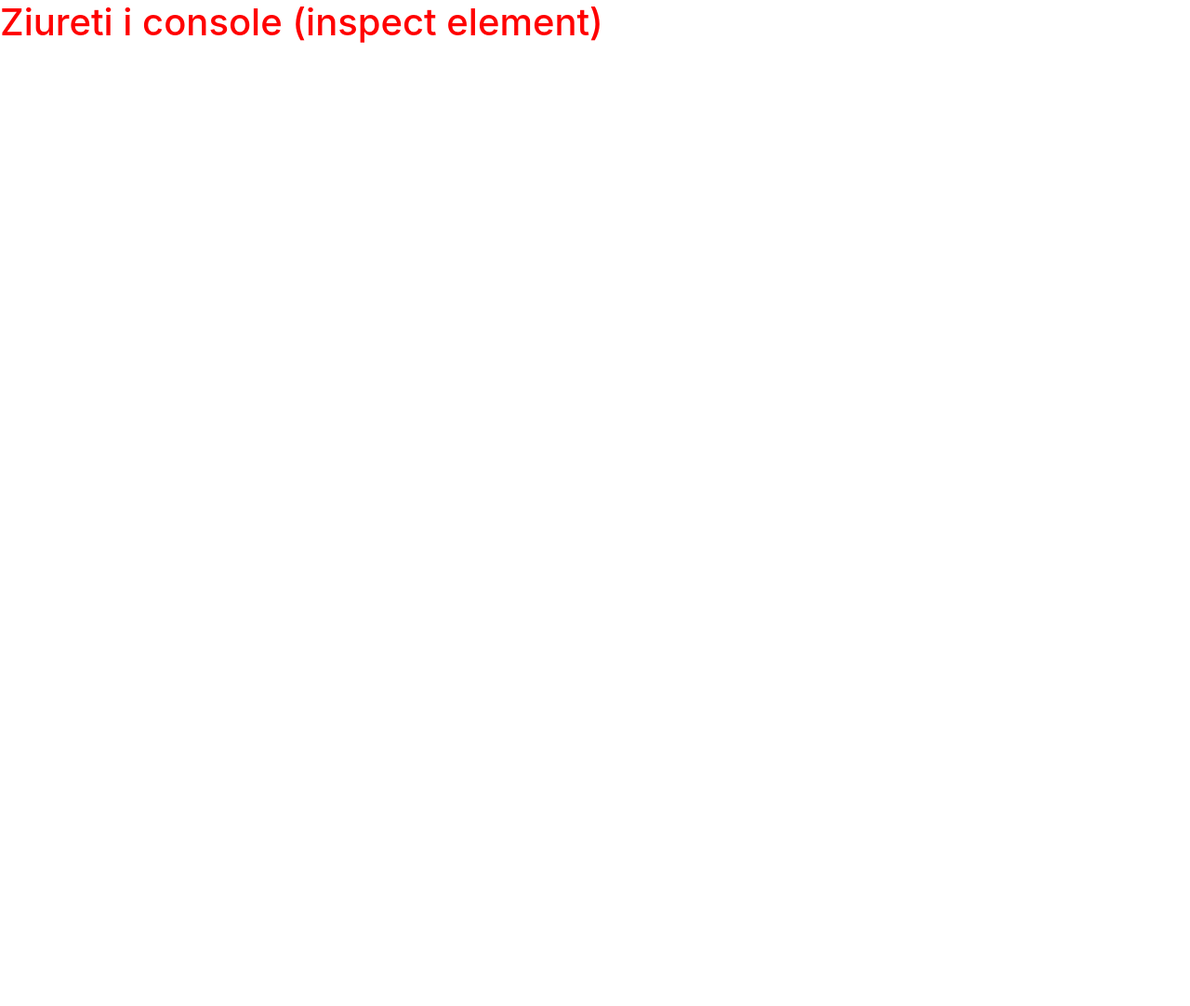
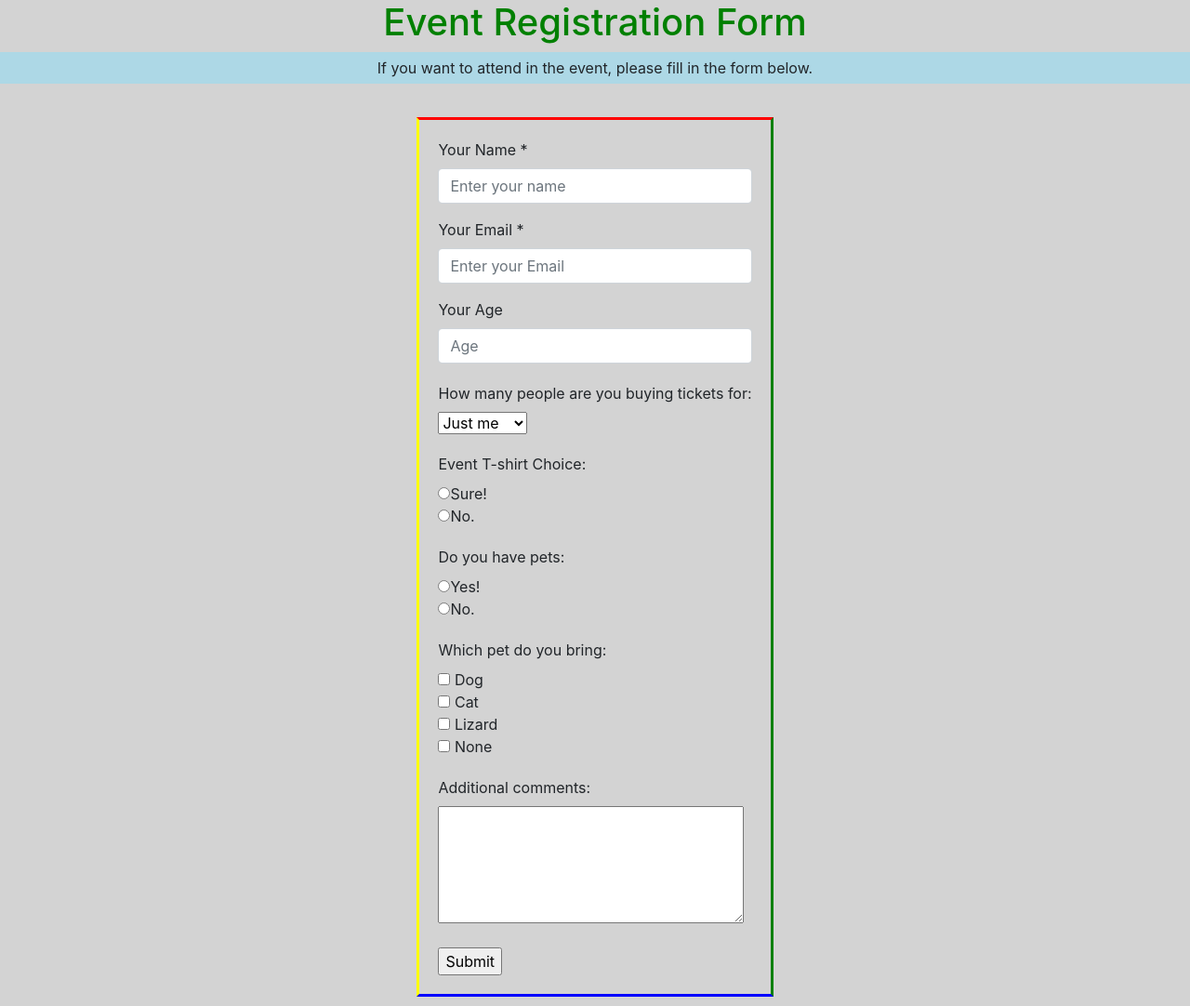
Before and after one commit to Giedrekor/Uzduotys, a PHP site: page / in a window 1280 px wide. Shown: the whole page at 93% size. Before the commit the page ends 46 px from the top, so only its background shows below. Run offline with PHP 8.4, Linux system fonts and the light colour scheme.

Commit message:
uzduotys

```diff
--- a/freeCodeCamp/1_Tribute_Page/index.html
+++ b/freeCodeCamp/1_Tribute_Page/index.html
@@ -16,7 +16,8 @@
             <div id="image">
                 <img alt="Steve Jobs Headshot 2010" src="https://upload.wikimedia.org/wikipedia/commons/thumb/6/67/Steve_Jobs_Headshot_2010.JPG/512px-Steve_Jobs_Headshot_2010.JPG">
                 <h4 id="img-caption">Steve Jobs at Apple iPad Event</h4>
-            </div></div>
+            </div>
+        </div>
         <div id="tribute-info">
             <h2>Honors and awards</h2>
             <ul>
--- a/freeCodeCamp/2_Survey_Form/css/style.css
+++ b/freeCodeCamp/2_Survey_Form/css/style.css
@@ -1,21 +1,28 @@
-h1 {
-    color: red;
-}
+body {
+    text-align: center;
+    background-color: lightgrey;
+  }
 
+  h1 {
+    color: green;
+  }
 
+  p {
+    background-color: lightblue;
+    display: block;
+    padding: 5px;
+  }
 
-.aukstis-100 {
-    min-height: 100px;
-}
-.aukstis-200 {
-    min-height: 200px;
-}
-.aukstis-300 {
-    min-height: 300px;
-}
-.aukstis-400 {
-    min-height: 400px;
-}
-.aukstis-500 {
-    min-height: 500px;
-}
+  form {
+    text-align: left;
+    border-style: solid;
+    border-color: red green blue yellow;
+    display: inline-block;
+    padding: 20px;
+    line-height: 1.5;
+    margin-bottom: 10px;
+  }
+
+  .mt {
+    margin-top: 20px;
+  }
--- a/freeCodeCamp/2_Survey_Form/index.html
+++ b/freeCodeCamp/2_Survey_Form/index.html
@@ -5,14 +5,69 @@
         <title></title>
         <!-- Bootstrap CSS -->
         <link rel="stylesheet" href="libs/bootstrap4/css/bootstrap.css">
-        <!-- !!! mano CSS vissade zemiau -->
+        <!-- !!! mano CSS -->
         <link rel="stylesheet" href="css/style.css">
         <meta name="viewport" content="width=device-width, initial-scale=1">
     </head>
     <body>
 
-        <h1> Ziureti i console (inspect element)  </h1>
+        <h1 id="title">Event Registration Form</h1>
+        <p id="description">If you want to attend in the event, please fill in the form below.</p>
 
+        <form id="survey-form" action="" autocomplete="on" class="mt">
+
+            <div class="form-group">
+                <label for="name" id="name-label">Your Name *</label>
+                <input type="text" class="form-control"  id="name" placeholder="Enter your name" required>
+            </div>
+            <div class="form-group">
+                <label for="email" id="email-label">Your Email *</label>
+                <input type="email" class="form-control" id="email" placeholder="Enter your Email" required>
+            </div>
+            <div class="form-group">
+                <label for="number" id="number-label">Your Age</label>
+                <input type="number" class="form-control" id="number" placeholder="Age" min="0" max="99">
+            </div>
+
+            <div class="form-group mt">
+                <label for="number" id="number-label">How many people are you buying tickets for: </label><br>
+                <select name="tickets" id="dropdown">
+                    <option value="me">Just me</option>
+                    <option value="one">1</option>
+                    <option value="two">2</option>
+                    <option value="three">3</option>
+                    <option value="more">4 or more</option>
+                </select>
+            </div>
+
+            <div class="mt">
+                <label for="tshirt" id="number-label">Event T-shirt Choice: </label><br>
+                <input type="radio" name="tshirt" value="yes">Sure!<br>
+                <input type="radio" name="tshirt" value="no">No.
+            </div>
+
+            <div class="mt">
+                <label>Do you have pets: </label><br>
+                <input type="radio" name="tshirt" value="yes">Yes!<br>
+                <input type="radio" name="tshirt" value="no">No.
+            </div>
+
+            <div class="mt">
+                <label>Which pet do you bring: </label><br>
+                <input type="checkbox" name="dog" value="Dog"> Dog<br>
+                <input type="checkbox" name="cat" value="Cat"> Cat<br>
+                <input type="checkbox" name="bird" value="Bird"> Lizard<br>
+                <input type="checkbox" name="none" value="none"> None
+            </div>
+
+            <div class="mt">
+                <label>Additional comments: </label><br>
+                <textarea name="message" rows="5" cols="30"></textarea>
+            </div>
+
+            <input type="submit" value="Submit" id="submit" class="mt">
+
+        </form>
 
 
         <!-- Optional JavaScript -->
--- a/freeCodeCamp/2_Survey_Form/main.js
+++ /dev/null
@@ -1 +0,0 @@
-console.log(  "Labas pasauli"  );
```
Lines whose indentation alone changed are shown as unchanged.
